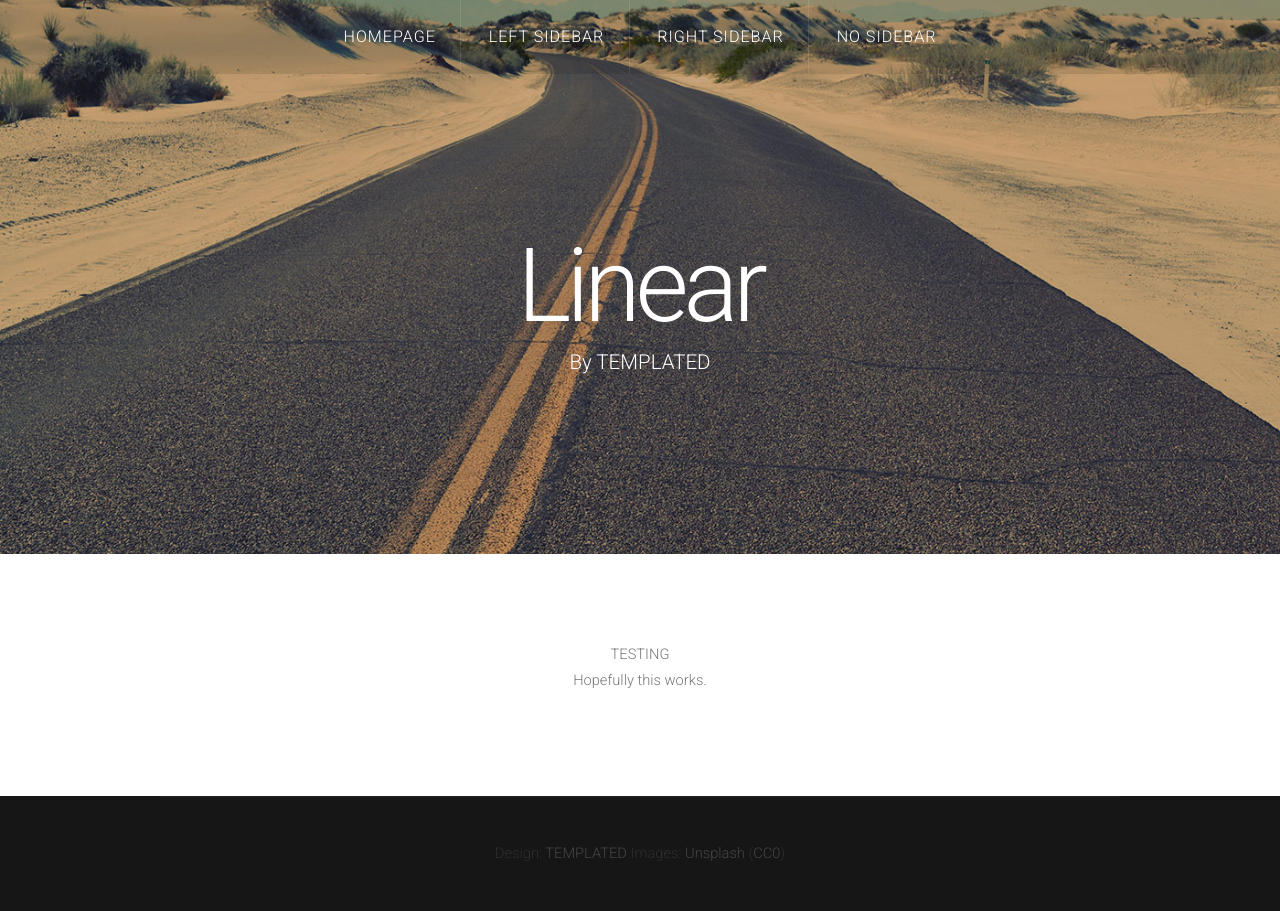
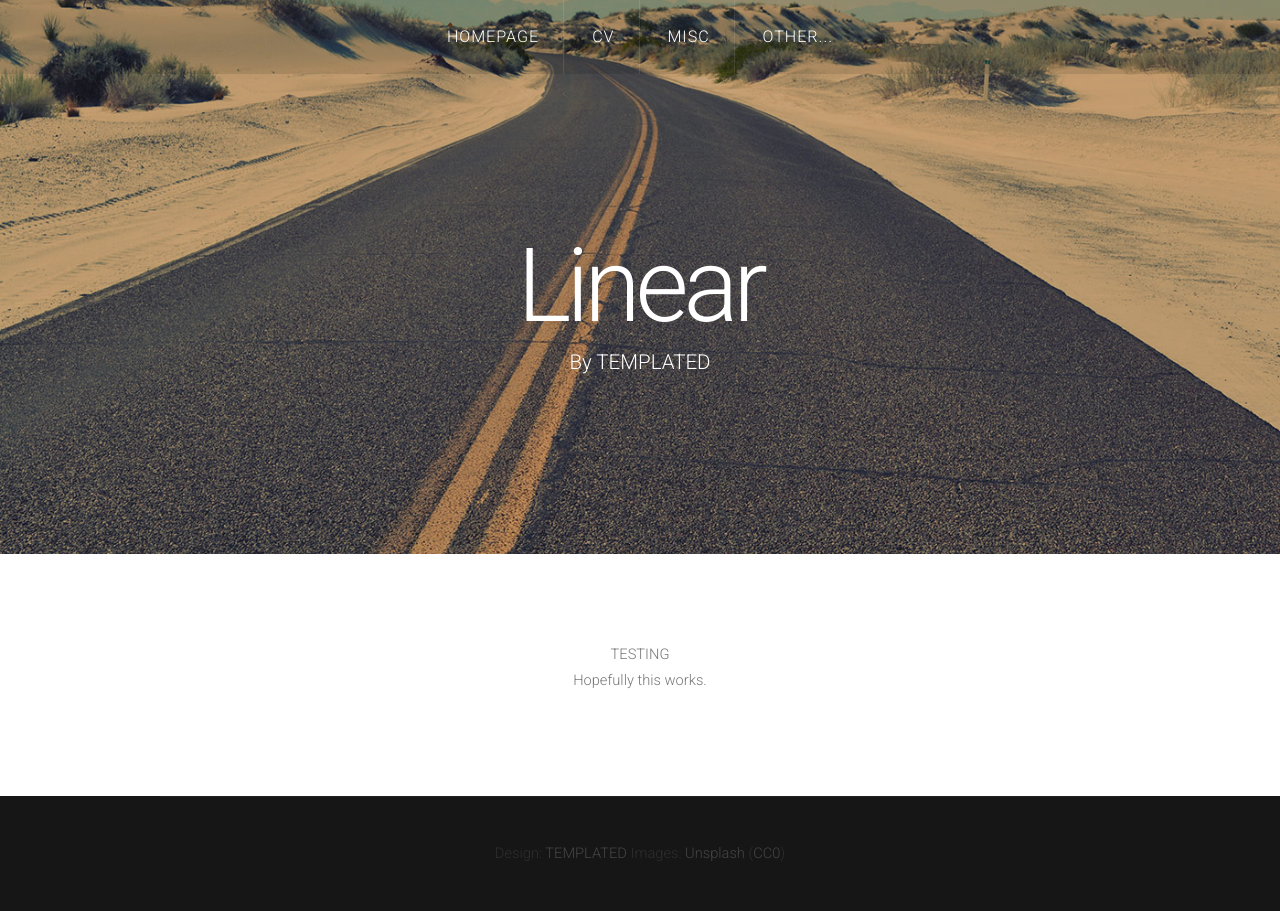
Before and after one commit to ezaroukian/ezaroukian.github.io, a Jekyll site: the page built from index.html, in a window 1280 px wide. Built offline with Jekyll 4.4.1, drawn with Linux system fonts in a browser that asks for light colours; nearby versions of some CDN libraries.

Commit message:
Update default.html

```diff
--- a/_layouts/default.html
+++ b/_layouts/default.html
@@ -30,9 +30,9 @@
 				<nav id="nav">
 					<ul>
 						<li class="active"><a href="index.html">Homepage</a></li>
-						<li><a href="left-sidebar.html">Left Sidebar</a></li>
-						<li><a href="right-sidebar.html">Right Sidebar</a></li>
-						<li><a href="no-sidebar.html">No Sidebar</a></li>
+						<li><a href="left-sidebar.html">CV</a></li>
+						<li><a href="right-sidebar.html">Misc</a></li>
+						<li><a href="no-sidebar.html">Other...</a></li>
 					</ul>
 				</nav>
 			</div>
```
